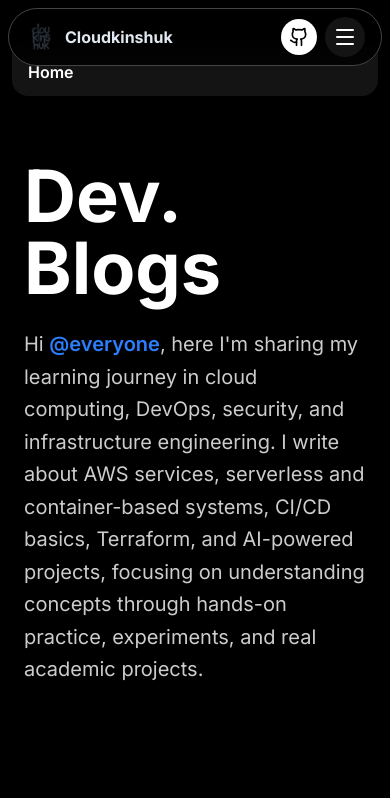
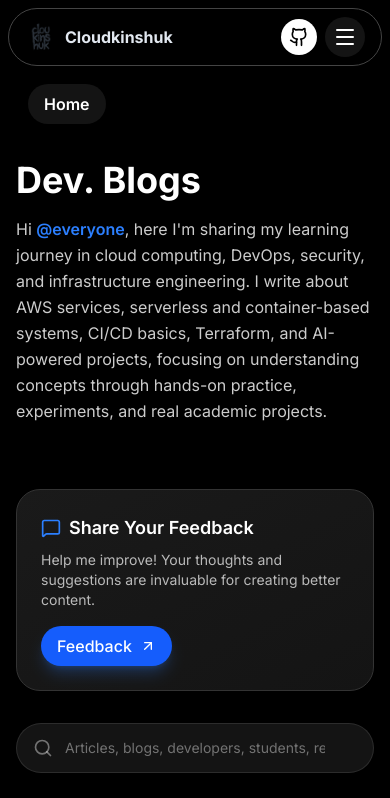
Before and after one commit to kinshukjainn/cloudkinshuk, a Next.js app: page /home-blog in a window 390 px wide. Shown: the top 798 px of the page. Built offline with nearby package versions, Linux system fonts and the light colour scheme.

Commit message:
small component chnages and made search bar more better and enahnced in animations

```diff
--- a/app/(blogs)/home-blog/layout.tsx
+++ b/app/(blogs)/home-blog/layout.tsx
@@ -13,7 +13,9 @@ export default function BlogLayout({
   children: React.ReactNode;
 }) {
   return (
-    <section className={` antialiased bg-black`}>
+    // Added pt-16 (64px) or pt-20 (80px) to push the content down.
+    // Adjust this number to exactly match the height of your main header.
+    <section className={`antialiased bg-black pt-8 lg:pt-6`}>
       <Blogheader />
       {children}
     </section>
--- a/app/(blogs)/home-blog/page.tsx
+++ b/app/(blogs)/home-blog/page.tsx
@@ -377,7 +377,7 @@ const BlogItem: React.FC<BlogItemProps> = React.memo(
               )}
             </div>
 
-            {/* Enhanced Tags Section - FIXED */}
+            {/* Enhanced Tags Section */}
             <div className="flex flex-wrap items-center gap-2">
               {post.tags.slice(0, 4).map((tag, index) => {
                 const style = getTagStyle(index);
@@ -572,6 +572,7 @@ const SearchBar: React.FC<SearchBarProps> = ({
   totalCount,
 }) => {
   const [isTyping, setIsTyping] = useState(false);
+  const [isFocused, setIsFocused] = useState(false);
   const [typingTimeout, setTypingTimeout] = useState<NodeJS.Timeout | null>(
     null,
   );
@@ -579,141 +580,92 @@ const SearchBar: React.FC<SearchBarProps> = ({
   const handleInputChange = (e: React.ChangeEvent<HTMLInputElement>) => {
     setSearchInput(e.target.value);
 
-    // Trigger typing animation
     setIsTyping(true);
 
-    // Clear existing timeout
     if (typingTimeout) {
       clearTimeout(typingTimeout);
     }
 
-    // Set new timeout to stop typing animation
     const timeout = setTimeout(() => {
       setIsTyping(false);
-    }, 150);
+    }, 500);
 
     setTypingTimeout(timeout);
   };
 
   return (
     <div className="mb-8 w-full">
-      {/* Animated wrapper */}
-      <motion.div
-        initial={false}
-        whileHover="hover"
-        animate={isTyping ? "typing" : searchInput ? "focus" : "rest"}
-        variants={{
-          rest: {
-            boxShadow: "0 0 0 rgba(0,0,0,0)",
-            borderColor: "rgba(255,255,255,0.15)",
-            scale: 1,
-            y: 0,
-          },
-          hover: {
-            boxShadow: "0 8px 30px rgba(0,0,0,0.35)",
-            borderColor: "rgba(255,255,255,0.25)",
-            scale: 1,
-            y: 0,
-          },
-          focus: {
-            boxShadow: "0 10px 40px rgba(59,130,246,0.35)",
-            borderColor: "rgba(255,255,255,0.4)",
-            scale: 1,
-            y: 0,
-          },
-          typing: {
-            boxShadow: [
-              "0 10px 40px rgba(59,130,246,0.35)",
-              "0 12px 50px rgba(139,92,246,0.45)",
-              "0 10px 40px rgba(59,130,246,0.35)",
-            ],
-            borderColor: [
-              "rgba(255,255,255,0.4)",
-              "rgba(168,85,247,0.6)",
-              "rgba(255,255,255,0.4)",
-            ],
-            scale: [1, 1.008, 1],
-            y: [0, -1, 0],
-          },
-        }}
-        transition={{
-          duration: isTyping ? 0.3 : 0.22,
-          ease: isTyping ? [0.34, 1.56, 0.64, 1] : [0.25, 0.8, 0.25, 1],
-          times: isTyping ? [0, 0.5, 1] : undefined,
-        }}
-        className="relative rounded-full border bg-[#141414]"
+      {/* Main Container handling the CSS classes based on state */}
+      <div
+        className={`search-container w-full mx-auto
+          ${isFocused ? "is-focused" : ""}
+          ${isTyping ? "is-typing" : ""}`}
+        onFocus={() => setIsFocused(true)}
+        onBlur={() => setIsFocused(false)}
       >
-        {/* Glow effect on typing */}
-        <motion.div
-          className="absolute inset-0 rounded-full"
-          animate={isTyping ? "typing" : "idle"}
-          variants={{
-            idle: {
-              opacity: 0,
-            },
-            typing: {
-              opacity: [0, 0.15, 0],
-              scale: [0.98, 1.02, 0.98],
-            },
-          }}
-          transition={{
-            duration: 0.3,
-            ease: "easeOut",
-          }}
-          style={{
-            background:
-              "radial-gradient(circle at center, rgba(139,92,246,0.3), transparent 70%)",
-            filter: "blur(8px)",
-          }}
-        />
+        {/* Animated fluid gradient border (CSS driven) */}
+        <div className="search-glow-border" />
 
-        {/* Search Icon with typing animation */}
-        <motion.div
-          animate={isTyping ? "typing" : "idle"}
-          variants={{
-            idle: { scale: 1, rotate: 0 },
-            typing: { scale: [1, 1.1, 1], rotate: [0, -5, 0] },
-          }}
-          transition={{ duration: 0.3, ease: "easeOut" }}
-          className="absolute left-4 top-1/2 -translate-y-1/2"
-        >
-          <Search size={20} className="text-white/60" />
-        </motion.div>
+        {/* Expanding pulse ring (CSS driven) */}
+        <div className="search-pulse-ring" />
 
-        {/* Input */}
-        <input
-          type="text"
-          placeholder="Articles, blogs, developers, students, reasoning, community"
-          value={searchInput}
-          onChange={handleInputChange}
-          className="w-full pl-12 pr-12 py-3 rounded-full bg-transparent text-white placeholder:text-white/40 focus:outline-none text-base relative z-10"
-        />
+        {/* Inner wrapper to act as the dark background above the gradient */}
+        <div className="search-input-wrapper border border-white/10 w-full relative overflow-hidden flex items-center">
+          {/* Animated Search Icon */}
+          <div className="absolute left-4 sm:left-5 z-10 flex items-center justify-center pointer-events-none">
+            <Search
+              className="search-icon-fluid w-5 h-5 sm:w-6 sm:h-6 text-white/40"
+              aria-hidden="true"
+            />
+          </div>
 
-        {/* Clear Button with subtle animation */}
-        {searchInput && (
-          <motion.button
-            initial={{ opacity: 0, scale: 0.8 }}
-            animate={{ opacity: 1, scale: 1 }}
-            exit={{ opacity: 0, scale: 0.8 }}
-            whileHover={{ scale: 1.1 }}
-            whileTap={{ scale: 0.95 }}
-            onClick={() => setSearchInput("")}
-            className="absolute right-4 top-1/2 -translate-y-1/2 text-white/40 hover:text-white transition-colors z-10"
-          >
-            <X size={20} />
-          </motion.button>
-        )}
-      </motion.div>
+          {/* Fluid Input Field */}
+          <input
+            type="text"
+            placeholder="Articles, blogs, developers, students, reasoning..."
+            value={searchInput}
+            onChange={handleInputChange}
+            className="w-full bg-transparent text-white placeholder:text-white/40 focus:outline-none
+                       pl-12 sm:pl-14 pr-12 sm:pr-14
+                       py-3.5 sm:py-4 lg:py-4
+                       text-sm sm:text-base transition-all duration-300 relative z-10"
+          />
 
-      {/* Result Count */}
+          {/* Clear Button with Framer Motion */}
+          {searchInput && (
+            <motion.button
+              initial={{ opacity: 0, scale: 0.5, rotate: -45 }}
+              animate={{ opacity: 1, scale: 1, rotate: 0 }}
+              exit={{ opacity: 0, scale: 0.5, rotate: 45 }}
+              whileHover={{ scale: 1.15 }}
+              whileTap={{ scale: 0.9 }}
+              onClick={() => {
+                setSearchInput("");
+                setIsTyping(false);
+              }}
+              transition={{ duration: 0.2, type: "spring", stiffness: 300 }}
+              className="absolute right-4 sm:right-5 z-10 flex items-center justify-center text-white/40 hover:text-white transition-colors"
+              aria-label="Clear search"
+            >
+              <X className="w-5 h-5 sm:w-6 sm:h-6" />
+            </motion.button>
+          )}
+        </div>
+      </div>
+
+      {/* Result Count with Smooth Reveal */}
       {searchInput && (
         <motion.div
-          initial={{ opacity: 0, y: -4 }}
+          initial={{ opacity: 0, y: -10 }}
           animate={{ opacity: 1, y: 0 }}
-          transition={{ duration: 0.2 }}
-          className="mt-3 text-sm text-white/60"
+          transition={{ duration: 0.3, ease: "easeOut" }}
+          className="mt-4 px-2 text-sm text-white/60 flex items-center gap-2"
         >
-          Found {resultsCount} of {totalCount} articles
+          <div className="w-1.5 h-1.5 rounded-full bg-blue-500 animate-pulse" />
+          Found <span className="text-white font-medium">
+            {resultsCount}
+          </span>{" "}
+          of {totalCount} articles
         </motion.div>
       )}
     </div>
@@ -759,9 +711,11 @@ export default function BlogsPage() {
     <div className="min-h-screen bg-black">
       {/* Header */}
       <header className="border-b border-black/10 bg-black">
-        <div className="max-w-4xl mx-auto px-6 py-16">
-          <h1 className="text-7xl font-bold text-white mb-6">Dev. Blogs</h1>
-          <p className="text-xl text-white/80 leading-relaxed max-w-3xl">
+        <div className="max-w-4xl mx-auto px-4 sm:px-6 lg:px-8 py-8 sm:py-12 lg:py-16">
+          <h1 className="text-4xl sm:text-5xl lg:text-7xl font-bold text-white mb-4 sm:mb-6">
+            Dev. Blogs
+          </h1>
+          <p className="text-base sm:text-lg lg:text-xl text-white/80 leading-relaxed max-w-3xl">
             Hi <span className="font-semibold text-blue-500">@everyone</span>,
             here I&apos;m sharing my learning journey in cloud computing,
             DevOps, security, and infrastructure engineering. I write about AWS
@@ -773,7 +727,7 @@ export default function BlogsPage() {
         </div>
       </header>
 
-      <div className="max-w-4xl mx-auto px-6 py-12">
+      <div className="max-w-4xl mx-auto px-4 sm:px-6 lg:px-8 py-8 sm:py-12">
         {/* Feedback Card */}
         <motion.div
           initial={{ opacity: 0, y: 20 }}
--- a/app/components/Blogheader.tsx
+++ b/app/components/Blogheader.tsx
@@ -16,18 +16,20 @@ export default function Blogheader() {
   return (
     // Pill-shaped header with responsive spacing
     <header className="w-full px-3 sm:px-4 md:px-6 mt-12  sm:mt-14 md:mt-16 relative z-40">
-      <div className="max-w-6xl mx-auto bg-[#141414]  rounded-b-2xl h-12 sm:h-14 md:h-16 flex items-center px-4 sm:px-6 md:px-8 shadow-lg">
+      <div className="max-w-6xl mx-auto   rounded-4xl h-12 sm:h-14 md:h-16 flex items-center px-4 sm:px-6 md:px-8 shadow-lg">
         {isHome && (
-          <h1 className="text-base sm:text-lg md:text-xl font-semibold text-white truncate">
-            Home
-          </h1>
+          <div className="bg-[#141414] px-4 py-2 rounded-full">
+            <h1 className="text-base sm:text-lg md:text-xl font-semibold text-white truncate">
+              Home
+            </h1>
+          </div>
         )}
 
         {/* LOGIC B: Back Button (Scales for blog-1, blog-2, blog-99...) */}
         {isBlogPost && (
           <button
             onClick={() => router.push("/home-blog")}
-            className="flex items-center gap-1 sm:gap-1.5 -ml-2 sm:-ml-3 px-2 sm:px-3 py-1.5 sm:py-2 rounded-full cursor-pointer text-white hover:text-gray-200 hover:bg-white/10 transition-all duration-200 active:scale-95 group"
+            className="flex items-center gap-1 sm:gap-1.5 -ml-2 sm:-ml-3 px-2 sm:px-3 py-1.5 sm:py-2 rounded-full cursor-pointer text-white hover:text-gray-200 border border-[#444444] bg-white/10 transition-all duration-200 active:scale-95 group"
             aria-label="Back to home"
           >
             {/* Microsoft-style Minimalist Chevron */}
--- a/app/globals.css
+++ b/app/globals.css
@@ -4,3 +4,110 @@ body {
   background-color: black;
   font-family: var(--font-inter), sans-serif;
 }
+@layer utilities {
+  .text-balance {
+    text-wrap: balance;
+  }
+
+  /* --- FLUID SEARCH BAR ANIMATIONS --- */
+
+  .search-container {
+    position: relative;
+    border-radius: 9999px;
+    transition:
+      transform 0.4s cubic-bezier(0.34, 1.56, 0.64, 1),
+      box-shadow 0.4s ease;
+  }
+
+  .search-container.is-focused {
+    transform: translateY(-2px);
+    box-shadow: 0 12px 40px -10px rgba(59, 130, 246, 0.4);
+  }
+
+  /* Animated Gradient Border Layer */
+  .search-glow-border {
+    position: absolute;
+    inset: -2px; /* Slight overflow for border effect */
+    border-radius: 9999px;
+    background: linear-gradient(
+      90deg,
+      rgba(59, 130, 246, 0.8),
+      /* Blue */ rgba(168, 85, 247, 0.8),
+      /* Purple */ rgba(236, 72, 153, 0.8),
+      /* Pink */ rgba(59, 130, 246, 0.8) /* Blue (for seamless loop) */
+    );
+    background-size: 300% 100%;
+    opacity: 0;
+    z-index: 0;
+    transition: opacity 0.3s ease;
+    filter: blur(1px);
+  }
+
+  /* Shimmer animation triggers when typing */
+  .search-container.is-typing .search-glow-border {
+    opacity: 1;
+    animation: shimmerBorder 2s linear infinite;
+  }
+
+  @keyframes shimmerBorder {
+    0% {
+      background-position: 0% 0;
+    }
+    100% {
+      background-position: 300% 0;
+    }
+  }
+
+  /* Outer Pulse Ring */
+  .search-pulse-ring {
+    position: absolute;
+    inset: 0;
+    border-radius: 9999px;
+    box-shadow: 0 0 0 0 rgba(168, 85, 247, 0);
+    opacity: 0;
+    pointer-events: none;
+    z-index: -1;
+  }
+
+  .search-container.is-typing .search-pulse-ring {
+    animation: typingPulse 1.5s cubic-bezier(0.4, 0, 0.2, 1) infinite;
+  }
+
+  @keyframes typingPulse {
+    0% {
+      box-shadow: 0 0 0 0 rgba(168, 85, 247, 0.5);
+      opacity: 1;
+    }
+    100% {
+      box-shadow: 0 0 0 16px rgba(168, 85, 247, 0);
+      opacity: 0;
+    }
+  }
+
+  /* Input inner layer to mask the gradient */
+  .search-input-wrapper {
+    position: relative;
+    background: #141414;
+    border-radius: 9999px;
+    z-index: 1;
+    transition: background 0.3s ease;
+  }
+
+  .search-container.is-focused .search-input-wrapper {
+    background: #1a1a1a;
+  }
+
+  /* Icon Animation */
+  .search-icon-fluid {
+    transition: all 0.4s cubic-bezier(0.34, 1.56, 0.64, 1);
+  }
+
+  .search-container.is-typing .search-icon-fluid {
+    transform: scale(1.2) rotate(-8deg);
+    color: #a855f7; /* Purple */
+  }
+
+  .search-container.is-focused:not(.is-typing) .search-icon-fluid {
+    color: #3b82f6; /* Blue */
+  }
+}
```
